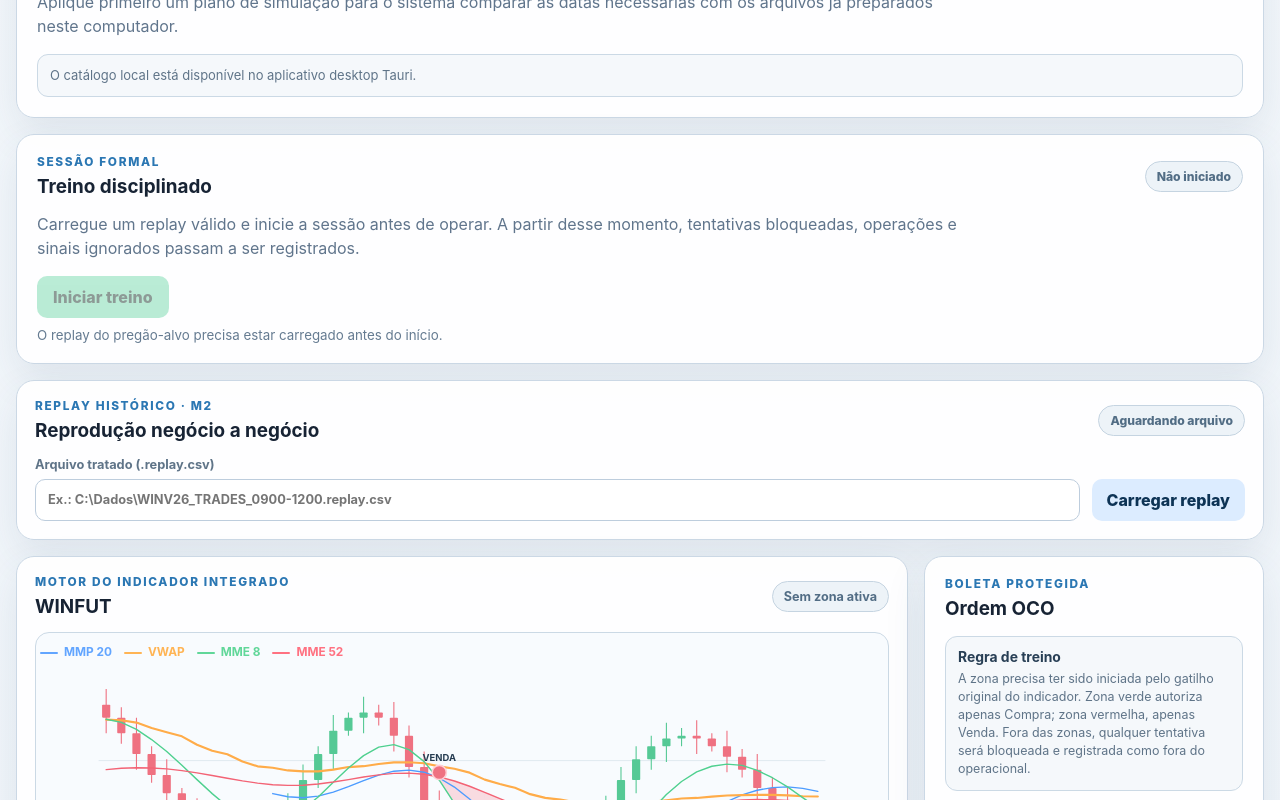
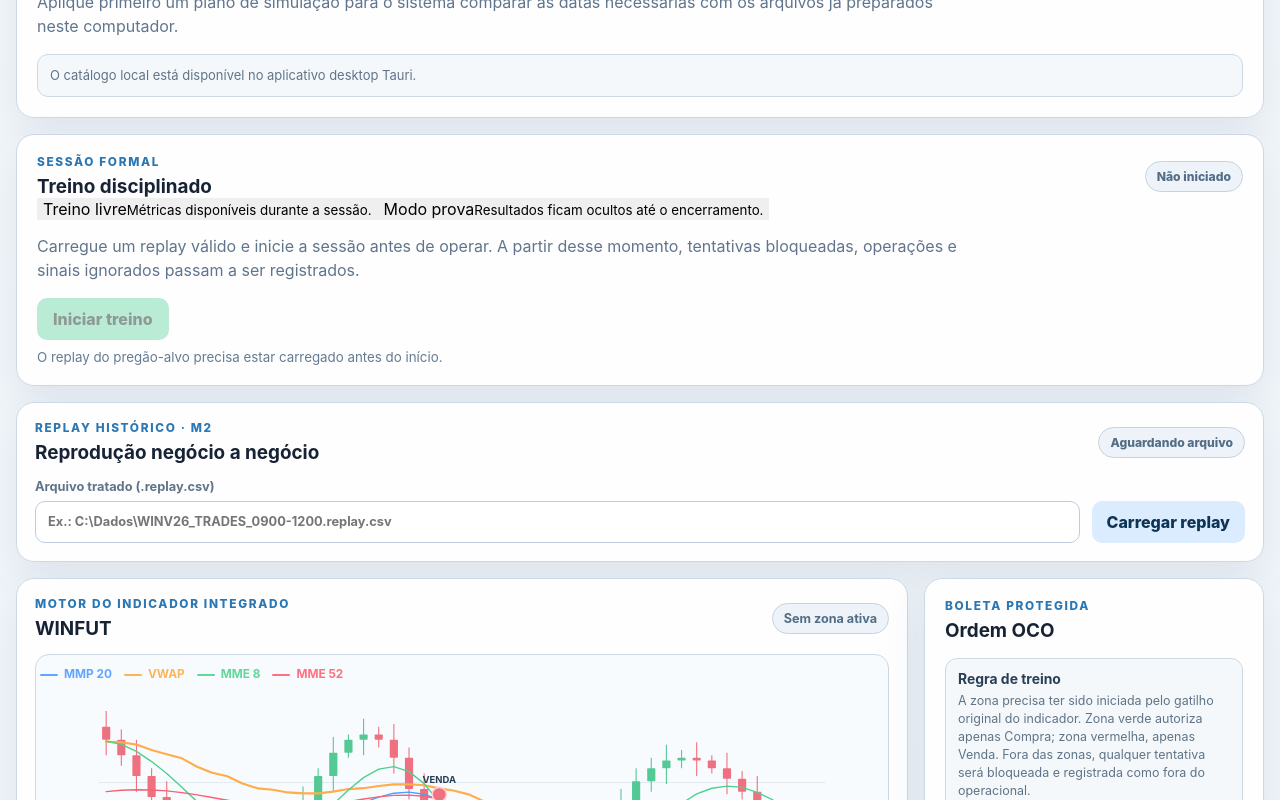
Before and after one commit to pablopcdossantos2-sys/simulador-de-trade, a React (Vite) app: page / in a window 1280 px wide. Shown: the part 1240-2040 px from the top of the page. Built offline with nearby package versions, Linux system fonts and the light colour scheme.

Commit message:
feat: add exam mode selector and optional session timer

```diff
--- a/src/components/TrainingSessionPanel.tsx
+++ b/src/components/TrainingSessionPanel.tsx
@@ -1,5 +1,7 @@
+import { useEffect, useState } from "react";
 import type {
   TrainingEvent,
+  TrainingMode,
   TrainingSession,
   TrainingSummary,
 } from "../types";
@@ -10,6 +12,8 @@ interface Props {
   events: TrainingEvent[];
   canStart: boolean;
   replayLoaded: boolean;
+  mode: TrainingMode;
+  onModeChange: (mode: TrainingMode) => void;
   onStart: () => void;
   onEnd: () => void;
 }
@@ -37,7 +41,10 @@ function eventLabel(event: TrainingEvent): string {
   }
 }
 
-function eventDetail(event: TrainingEvent): string {
+function eventDetail(
+  event: TrainingEvent,
+  hideOutcome: boolean,
+): string {
   if (event.type === "BLOCKED_ATTEMPT") {
     return event.reason ?? "Entrada recusada pelas regras.";
   }
@@ -51,6 +58,7 @@ function eventDetail(event: TrainingEvent): string {
   }
 
   if (event.type === "TRADE_CLOSED") {
+    if (hideOutcome) return "Operação encerrada · resultado oculto até o fim";
     return event.reason === "TARGET" ? "Alvo atingido" : "Stop atingido";
   }
 
@@ -69,16 +77,46 @@ function marketClock(value: string | null): string {
   return match?.[1] ?? value;
 }
 
+function formatElapsed(ms: number): string {
+  const totalSeconds = Math.max(0, Math.floor(ms / 1000));
+  const hours = Math.floor(totalSeconds / 3600);
+  const minutes = Math.floor((totalSeconds % 3600) / 60);
+  const seconds = totalSeconds % 60;
+  return [hours, minutes, seconds]
+    .map((value) => String(value).padStart(2, "0"))
+    .join(":");
+}
+
 export function TrainingSessionPanel({
   session,
   summary,
   events,
   canStart,
   replayLoaded,
+  mode,
+  onModeChange,
   onStart,
   onEnd,
 }: Props) {
   const active = session?.status === "ACTIVE";
+  const examActive = Boolean(active && session?.mode === "EXAM");
+  const [showTimer, setShowTimer] = useState(false);
+  const [now, setNow] = useState(() => Date.now());
+
+  useEffect(() => {
+    if (!showTimer || !active) return;
+    const timer = window.setInterval(() => setNow(Date.now()), 1000);
+    return () => window.clearInterval(timer);
+  }, [showTimer, active]);
+
+  const elapsedMs = session
+    ? new Date(
+        session.status === "ENDED" && session.endedAt
+          ? session.endedAt
+          : new Date(now).toISOString(),
+      ).getTime() - new Date(session.startedAt).getTime()
+    : 0;
+
   const relevantEvents = session
     ? events
         .filter((event) => event.sessionId === session.id)
@@ -100,6 +138,27 @@ export function TrainingSessionPanel({
           {active ? "Em andamento" : session ? "Encerrado" : "Não iniciado"}
         </span>
       </div>
+
+      {!active && (
+        <div className="training-mode-selector">
+          <button
+            type="button"
+            className={mode === "FREE" ? "active" : ""}
+            onClick={() => onModeChange("FREE")}
+          >
+            Treino livre
+            <small>Métricas disponíveis durante a sessão.</small>
+          </button>
+          <button
+            type="button"
+            className={mode === "EXAM" ? "active" : ""}
+            onClick={() => onModeChange("EXAM")}
+          >
+            Modo prova
+            <small>Resultados ficam ocultos até o encerramento.</small>
+          </button>
+        </div>
+      )}
 
       {!session && (
         <p className="data-description">
@@ -126,8 +185,8 @@ export function TrainingSessionPanel({
             <strong>{session.timeframeMinutes} min</strong>
           </div>
           <div>
-            <span>Aquecimento</span>
-            <strong>{session.warmupBars} candles</strong>
+            <span>Modo</span>
+            <strong>{session.mode === "EXAM" ? "Prova" : "Treino livre"}</strong>
           </div>
         </div>
       )}
@@ -140,7 +199,7 @@ export function TrainingSessionPanel({
             onClick={onStart}
             disabled={!canStart || !replayLoaded}
           >
-            Iniciar treino
+            {mode === "EXAM" ? "Iniciar prova" : "Iniciar treino"}
           </button>
         ) : (
           <button
@@ -148,10 +207,30 @@ export function TrainingSessionPanel({
             className="training-end"
             onClick={onEnd}
           >
-            Encerrar treino
+            {session?.mode === "EXAM" ? "Encerrar prova" : "Encerrar treino"}
+          </button>
+        )}
+
+        {session && (
+          <button
+            type="button"
+            className="training-timer-toggle"
+            onClick={() => {
+              setNow(Date.now());
+              setShowTimer((current) => !current);
+            }}
+          >
+            {showTimer ? "Ocultar cronômetro" : "Mostrar cronômetro"}
           </button>
         )}
       </div>
+
+      {showTimer && session && (
+        <div className="training-timer" aria-live="polite">
+          <span>Tempo da sessão</span>
+          <strong>{formatElapsed(elapsedMs)}</strong>
+        </div>
+      )}
 
       {!replayLoaded && (
         <small className="training-hint">
@@ -159,7 +238,17 @@ export function TrainingSessionPanel({
         </small>
       )}
 
-      {summary && (
+      {examActive && (
+        <div className="exam-lock">
+          <strong>Modo prova ativo</strong>
+          <span>
+            Resultados, aderência e demais métricas quantitativas desta sessão
+            serão revelados somente após o encerramento.
+          </span>
+        </div>
+      )}
+
+      {summary && !examActive && (
         <div className="training-summary">
           <div>
             <span>Operações abertas</span>
@@ -198,7 +287,7 @@ export function TrainingSessionPanel({
             >
               <div>
                 <strong>{eventLabel(event)}</strong>
-                <small>{eventDetail(event)}</small>
+                <small>{eventDetail(event, examActive)}</small>
               </div>
               <time>{marketClock(event.marketTimestamp)}</time>
             </div>
```
